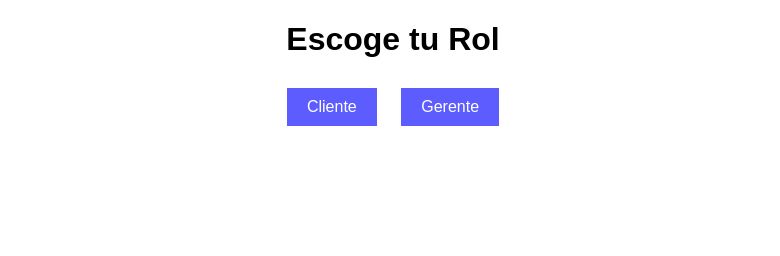
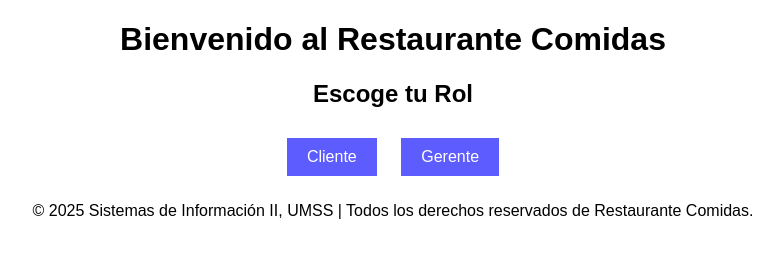
Before and after one commit to MiguelQuiton/Proyecto-sprint, a website: page public/index.html in a window 1280 px wide. Shown: the whole page, without its empty margins (247-1027 px from the left). Drawn offline with Linux system fonts and the light colour scheme.

Commit message:
Update index.html
Agregación del header y footer en el menu principal

```diff
--- a/public/index.html
+++ b/public/index.html
@@ -7,9 +7,13 @@
   <link rel="stylesheet" href="styles.css">
 </head>
 <body>
+  <!--Header del menú principal-->
+  <header id="mainHeader">
+    <h1>Bienvenido al Restaurante Comidas</h1>
+  </header>
   <!-- Menú Principal: Sólo muestra Cliente y Gerente -->
   <div id="menuPrincipal">
-    <h1>Escoge tu Rol</h1>
+    <h2>Escoge tu Rol</h2>
     <button id="btnCliente">Cliente</button>
     <button id="btnGerente">Gerente</button>
   </div>
@@ -112,5 +116,11 @@
   </div>
 
   <script src="script.js"></script>
+
+  <!--Footer para el menu principa-->
+  <footer id="mainFooter">
+    <p>&copy; 2025 Sistemas de Información II, UMSS | Todos los derechos reservados de Restaurante Comidas.</p>
+  </footer>
+
 </body>
 </html>
```
